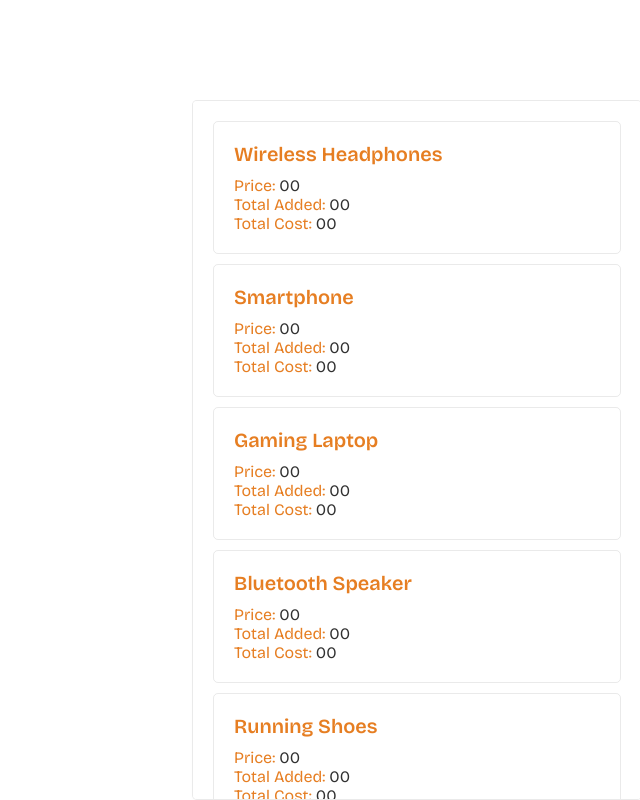
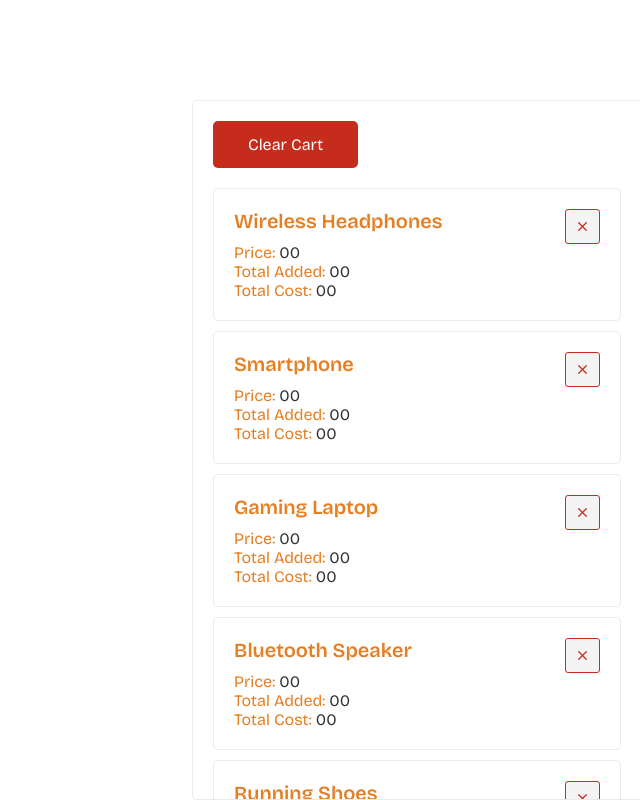
Before and after one commit to nasirmitul/zustand, a React (Vite) app: page /cart in a window 1280 px wide. Shown: the whole page, without its empty margins (640-1280 px from the left). Built offline with nearby package versions, Linux system fonts and the light colour scheme.

Commit message:
updated cart

```diff
--- a/src/components/Cart.jsx
+++ b/src/components/Cart.jsx
@@ -1,10 +1,18 @@
 import React from 'react'
 import { products } from '../../public/products';
+import { useCartStore } from '../store/cartStore';
+import { LuX } from 'react-icons/lu';
 
 export default function Cart() {
   const allProducts = products;
+  // const {cart, removeFromCart, clearCart} = useCartStore((state) => ({
+  //   cart: state.cart,
+  //   removeFromCart: state.removeFromCart,
+  //   clearCart: state.clearCart
+  // }));
   return (
     <div className='cart-page'>
+      <button className='clear-cart'>Clear Cart</button>
       <div className="cart-info">
         {
           allProducts.map(product =>
@@ -13,6 +21,7 @@ export default function Cart() {
               <p className="total-price product-item">Price: <span>00</span></p>
               <p className='item-count product-item'>Total Added: <span>00</span></p>
               <p className='total-cost product-item'>Total Cost: <span>00</span></p>
+              <div className="remove-from-cart"><LuX className='icon' /></div>
             </div>
           )
         }
--- a/src/index.css
+++ b/src/index.css
@@ -194,6 +194,8 @@ img {
   width: fit-content;
   left: -2px;
   width: 450px;
+  max-height: 700px;
+  overflow-y: auto;
 }
 
 .profile-page .profile-info .message-title {
@@ -264,6 +266,7 @@ img {
   border: 1px solid var(--dark-10);
   margin-bottom: 10px;
   border-radius: 5px;
+  position: relative;
 }
 .cart-page .cart-info .product .product-name {
   font-size: 20px;
@@ -279,3 +282,38 @@ img {
 .cart-page .cart-info .product .product-item span {
   color: var(--dark-100);
 }
+
+.cart-page .cart-info .product .remove-from-cart {
+  height: 35px;
+  width: 35px;
+  border: 1px solid var(--danger);
+  display: flex;
+  justify-content: center;
+  align-items: center;
+  border-radius: 3px;
+  background: var(--dark-5);
+  cursor: pointer;
+  font-size: 30px;
+  font-weight: 100;
+  position: absolute;
+  top: 20px;
+  right: 20px;
+}
+
+.cart-page .cart-info .product .remove-from-cart .icon{
+  height: 15px;
+  width: 15px;
+  color: var(--danger);
+}
+
+.cart-page .clear-cart{
+  background: var(--danger);
+  color: var(--white-100);
+  font-size: 16px;
+  border: none;
+  outline: none;
+  padding: 14px 35px;
+  cursor: pointer;
+  border-radius: 5px;
+  margin-bottom: 20px;
+}
--- /dev/null
+++ b/src/store/cartStore.jsx
@@ -0,0 +1,8 @@
+import { create } from "zustand";
+
+export const useCartStore = create((set) => ({
+  cart: [],
+  addToCart: (product) => set((state) => ({ cart: [...state.cart, product] })),
+  removeFromCart: (productId) => set((state) => ({ cart: state.cart.filter(product => product.id !== productId) })),
+  clearCart: () => set({ cart: [] })
+}));
```
